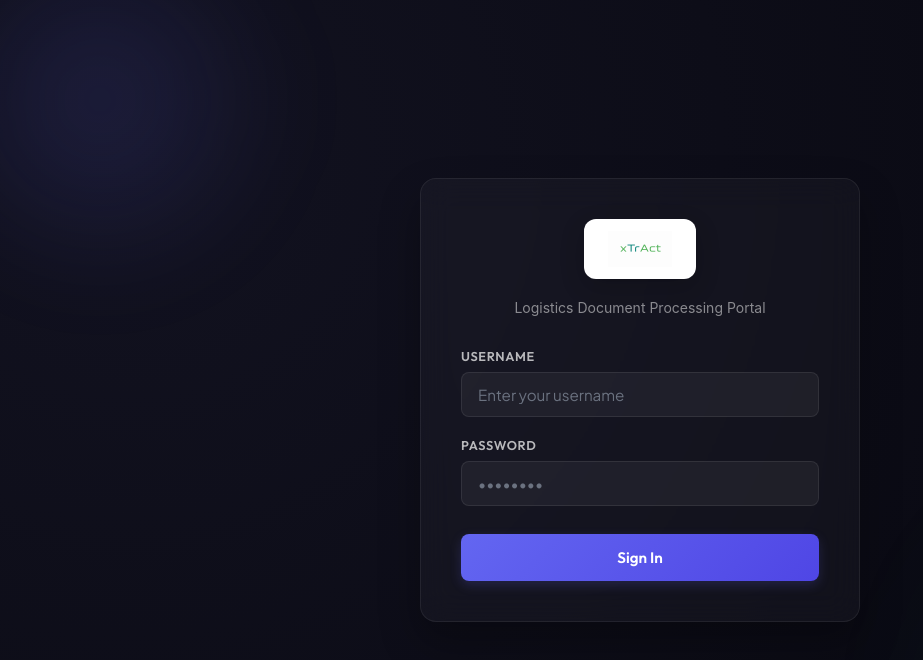
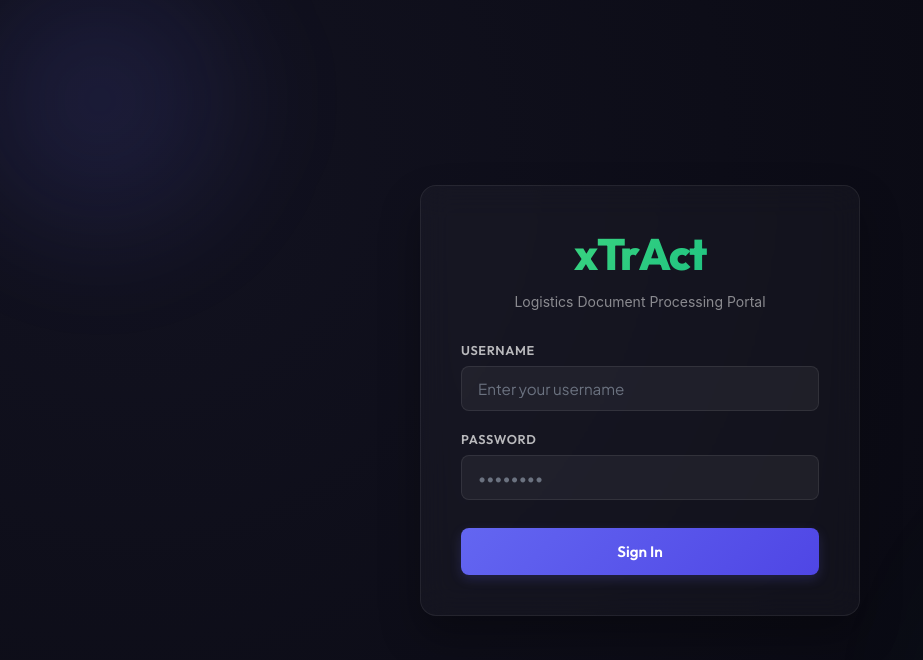
Before and after one commit to ShalabhRaizada/scandoc, a React (Vite) app in the folder frontend/: page / in a window 1280 px wide. Shown: the top 660 px of the page, without its empty margins (0-923 px from the left). Built offline with nearby package versions, Linux system fonts and the light colour scheme.

Commit message:
style: Correct brand text spelling to xTrAct on login screen and header navbar

```diff
--- a/frontend/src/App.tsx
+++ b/frontend/src/App.tsx
@@ -9,8 +9,6 @@ import Login from './components/Login';
 import CostReport from './components/CostReport';
 import AdminConsole from './components/AdminConsole';
 import { getApiBaseUrl } from './config';
-
-import logoImg from './assets/logo.png';
 
 type ActiveTab = 'upload' | 'status' | 'search' | 'semantic' | 'trips' | 'reports' | 'admin';
 type UserRole = 'Admin' | 'Ops User' | 'Viewer' | 'Auditor' | 'API User';
@@ -184,16 +182,15 @@ export default function App() {
         }}
       >
         <div style={{ display: 'flex', alignItems: 'center', gap: '12px' }}>
-          <div style={{
-            background: 'white',
-            padding: '6px 12px',
-            borderRadius: '6px',
-            display: 'inline-flex',
-            alignItems: 'center',
-            boxShadow: '0 4px 12px rgba(0,0,0,0.1)'
-          }}>
-            <img src={logoImg} alt="xTrAct Logo" style={{ height: '18px', display: 'block' }} />
-          </div>
+          <span style={{ fontSize: '1.5rem', fontWeight: 800, color: '#fff', display: 'flex', alignItems: 'center', gap: '8px' }}>
+            <span style={{
+              background: 'linear-gradient(135deg, #4ade80, #10b981)',
+              WebkitBackgroundClip: 'text',
+              WebkitTextFillColor: 'transparent'
+            }}>
+              xTrAct
+            </span>
+          </span>
           <span style={{ fontSize: '0.75rem', padding: '3px 8px', background: 'rgba(255,255,255,0.06)', borderRadius: '4px', color: 'var(--text-secondary)' }}>
             Logistics OCR Engine
           </span>
--- a/frontend/src/components/Login.tsx
+++ b/frontend/src/components/Login.tsx
@@ -1,6 +1,5 @@
 import React, { useState } from 'react';
 import { getApiBaseUrl } from '../config';
-import logoImg from '../assets/logo.png';
 
 interface LoginProps {
   onLoginSuccess: (sessionId: string, user: { user_id: string; username: string; role: string }) => void;
@@ -104,18 +103,19 @@ export default function Login({ onLoginSuccess }: LoginProps) {
         }}
       >
         <div style={{ textAlign: 'center', marginBottom: '32px' }}>
-          <div
+          <h1
             style={{
-              background: '#fff',
-              padding: '12px 24px',
-              borderRadius: '12px',
-              display: 'inline-block',
-              boxShadow: '0 8px 24px rgba(0, 0, 0, 0.2)',
-              marginBottom: '16px',
+              fontSize: '2.75rem',
+              fontWeight: 800,
+              margin: '0 0 12px 0',
+              letterSpacing: '-0.03em',
+              background: 'linear-gradient(135deg, #4ade80, #10b981)',
+              WebkitBackgroundClip: 'text',
+              WebkitTextFillColor: 'transparent',
             }}
           >
-            <img src={logoImg} alt="xTrAct Logo" style={{ height: '36px', display: 'block' }} />
-          </div>
+            xTrAct
+          </h1>
           <p style={{ fontSize: '0.875rem', color: 'rgba(255, 255, 255, 0.5)', margin: 0 }}>
             Logistics Document Processing Portal
           </p>
```
Also changed, not shown: frontend/src/assets/logo.png (deleted).
